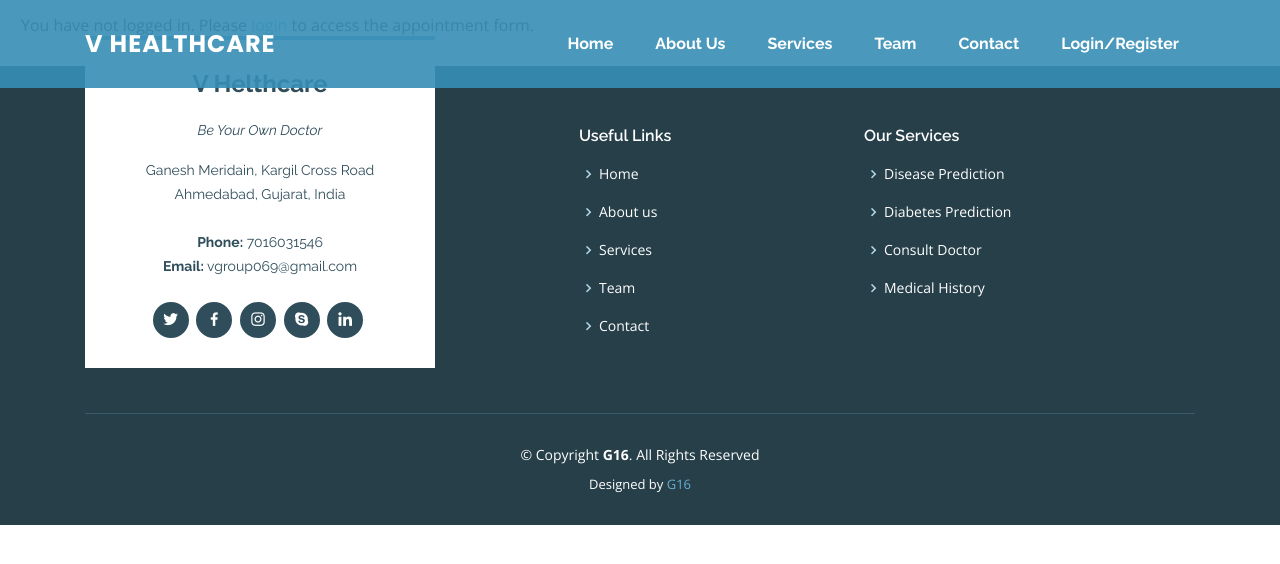
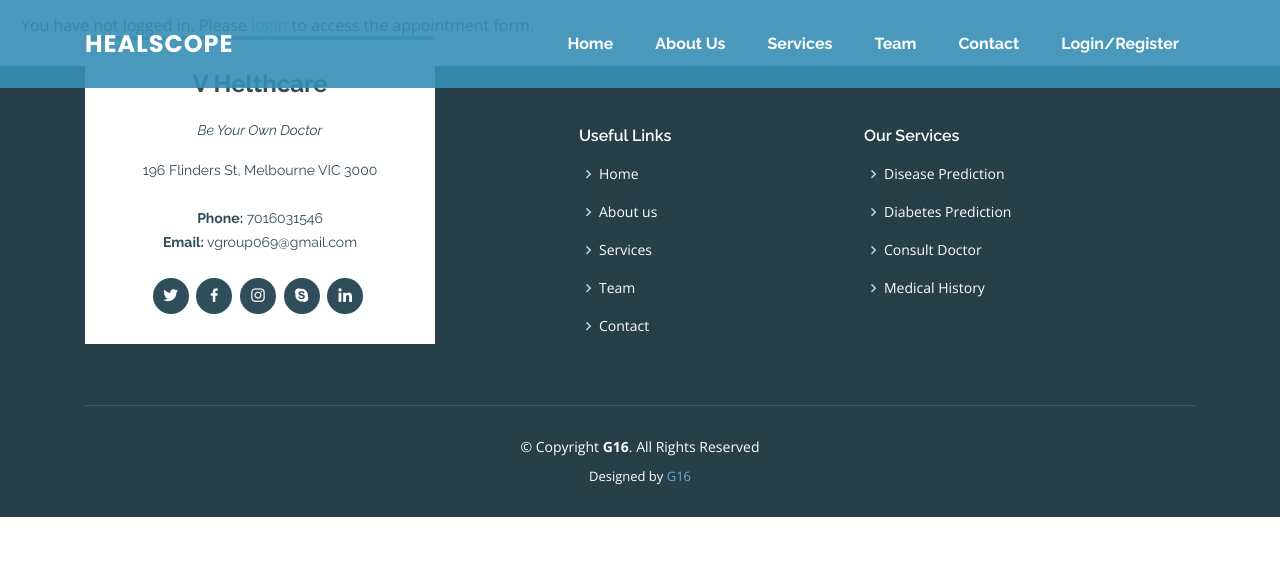
Before and after one commit to IshaG1314/Disease-prediction, a Flask app: page /appoinment in a window 1280 px wide. Shown: the top 564 px of the page. Run offline with Flask 3, Linux system fonts and the light colour scheme; data comes from the database, SQL or seed files in the repository; parts of the project's set-up code (start-up, migrations or seed data) failed here and were passed over; some libraries are stand-ins or nearby versions.

Commit message:
Update base.html

```diff
--- a/templates/base.html
+++ b/templates/base.html
@@ -40,7 +40,7 @@
     <div class="container d-flex align-items-center justify-content-between position-relative">
 
       <div class="logo">
-        <h1 class="text-light"><a href="{{ url_for('home') }}"><span>V HealthCare</span></a></h1>
+        <h1 class="text-light"><a href="{{ url_for('home') }}"><span>Healscope</span></a></h1>
         </div>
 
       <nav id="navbar" class="navbar">
@@ -81,8 +81,7 @@
               <h3>V Helthcare</h3>
               <p class="pb-3"><em>Be Your Own Doctor</em></p>
               <p>
-                Ganesh Meridain, Kargil Cross Road<br>
-                Ahmedabad, Gujarat, India<br><br>
+                196 Flinders St, Melbourne VIC 3000<br><br>
                 <strong>Phone:</strong> 7016031546<br>
                 <strong>Email:</strong> vgroup069@gmail.com<br>
               </p>
```
